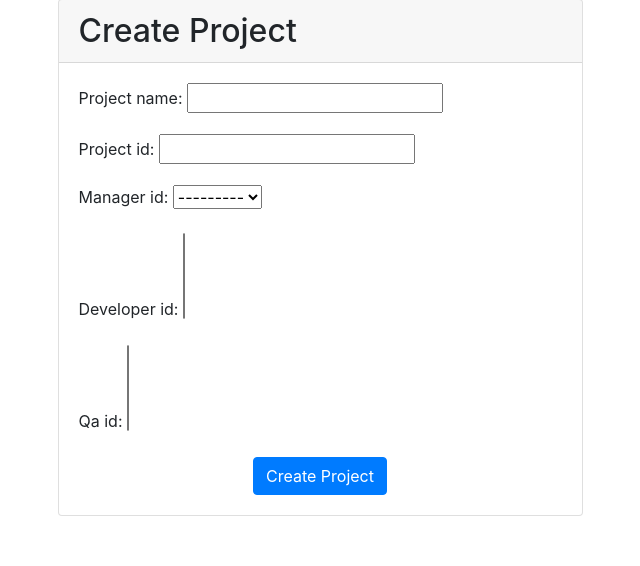
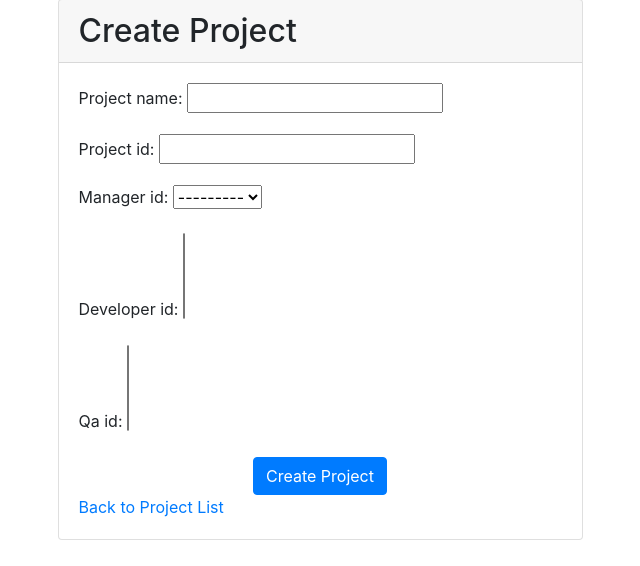
Before and after one commit to ZainabKhalid21/Bugzilla-App, a Django app: page /create_project/ in a window 1280 px wide. Shown: the part 105-671 px from the top of the page, without its empty margins (320-960 px from the left). Run offline with Django 3.2, Linux system fonts and the light colour scheme; some libraries are stand-ins or nearby versions.

Commit message:
Resolved Comments

```diff
--- a/bugzilla/manager/templates/create_project.html
+++ b/bugzilla/manager/templates/create_project.html
@@ -18,6 +18,7 @@
                             <button type="submit" class="btn btn-primary">Create Project</button>
                         </div>
                     </form>
+                    <a href="{% url 'project_list' %}">Back to Project List</a>
                 </div>
             </div>
         </div>
--- a/bugzilla/manager/views.py
+++ b/bugzilla/manager/views.py
@@ -1,6 +1,7 @@
 from django.shortcuts import render, redirect , get_object_or_404
-from .forms import ProjectForm , AddDeveloperForm, AddQAForm , RemoveQAForm
+from .forms import ProjectForm , AddDeveloperForm, AddQAForm
 from .models import Project
+from .decorators import get_project
 from user.models import User
 
 def create_project(request):
@@ -16,31 +17,29 @@
         form = ProjectForm()
     return render(request, 'create_project.html', {'form': form})
 
-
 def project_list(request):
     projects = Project.objects.all()
     return render(request, 'project_list.html', {'projects': projects})
 
-def project_detail(request, project_id):
-    project = get_object_or_404(Project, id=project_id)
+@get_project
+def project_detail(request, project):
     return render(request, 'project_detail.html', {'project': project})
 
-
-def edit_project(request, project_id):
-    project = get_object_or_404(Project, id=project_id)
-
+@get_project
+def edit_project(request, project):
     if request.method == 'POST':
         form = ProjectForm(request.POST, instance=project)
         if form.is_valid():
             form.save()
-            return redirect('project_detail', project_id=project_id)
+            return redirect('project_detail', project_id=project.id)
     else:
         form = ProjectForm(instance=project)
 
     return render(request, 'edit_project.html', {'form': form, 'project': project})
 
-def delete_project(request, project_id):
-    project = get_object_or_404(Project, id=project_id)
+
+@get_project
+def delete_project(request, project):
 
     if request.method == 'POST':
         project.delete()
@@ -49,50 +48,50 @@
     return render(request, 'delete_project.html', {'project': project})
 
 
-def add_developer(request, project_id):
-    project = get_object_or_404(Project, id=project_id)
-
+@get_project
+def add_developer(request, project):
     if request.method == 'POST':
         form = AddDeveloperForm(request.POST)
         if form.is_valid():
             developer = form.cleaned_data['developer']
             project.developer_id.add(developer)
-            return redirect('project_detail', project_id=project_id)
+            return redirect('project_detail', project_id=project.id)
     else:
         form = AddDeveloperForm()
 
     return render(request, 'add_developer.html', {'form': form, 'project': project})
 
-def remove_developer(request, project_id, developer_id):
-    project = get_object_or_404(Project, id=project_id)
+
+@get_project
+def remove_developer(request, project, developer_id):
     developer = get_object_or_404(User, id=developer_id)
 
     if request.method == 'POST':
         project.developer_id.remove(developer)
-        return redirect('project_detail', project_id=project_id)
+        return redirect('project_detail', project_id=project.id)
 
     return render(request, 'remove_developer.html', {'project': project, 'developer': developer})
 
-def add_qa(request, project_id):
-    project = get_object_or_404(Project, id=project_id)
+@get_project
+def add_qa(request, project):
 
     if request.method == 'POST':
         form = AddQAForm(request.POST)
         if form.is_valid():
             qa = form.cleaned_data['qa']
             project.qa_id.add(qa)
-            return redirect('project_detail', project_id=project_id)
+            return redirect('project_detail', project_id=project.id)
     else:
         form = AddQAForm()
 
     return render(request, 'add_qa.html', {'form': form, 'project': project})
 
-def remove_qa(request, project_id, qa_id):
-    project = get_object_or_404(Project, id=project_id)
+@get_project
+def remove_qa(request, project, qa_id):
     qa = get_object_or_404(User, id=qa_id)
 
     if request.method == 'POST':
         project.qa_id.remove(qa)
-        return redirect('project_detail', project_id=project_id)
+        return redirect('project_detail', project_id=project.id)
 
     return render(request, 'remove_qa.html', {'project': project, 'qa': qa})
```
Also changed, not shown: bugzilla/manager/decorators.py (added, +11 -0 lines), bugzilla/manager/templates/project_detail.html (+6 -3 lines).
